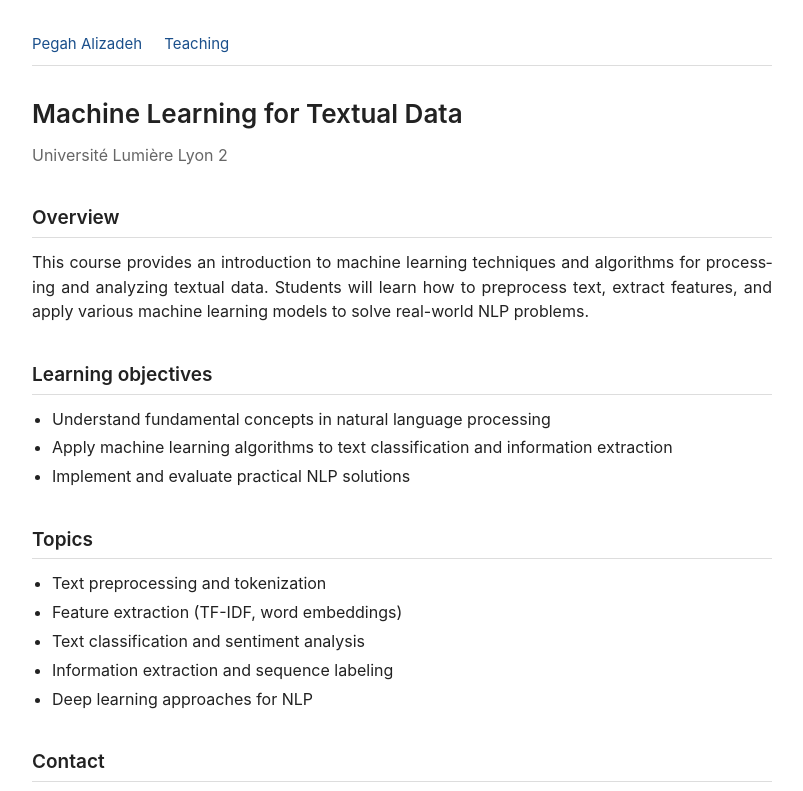
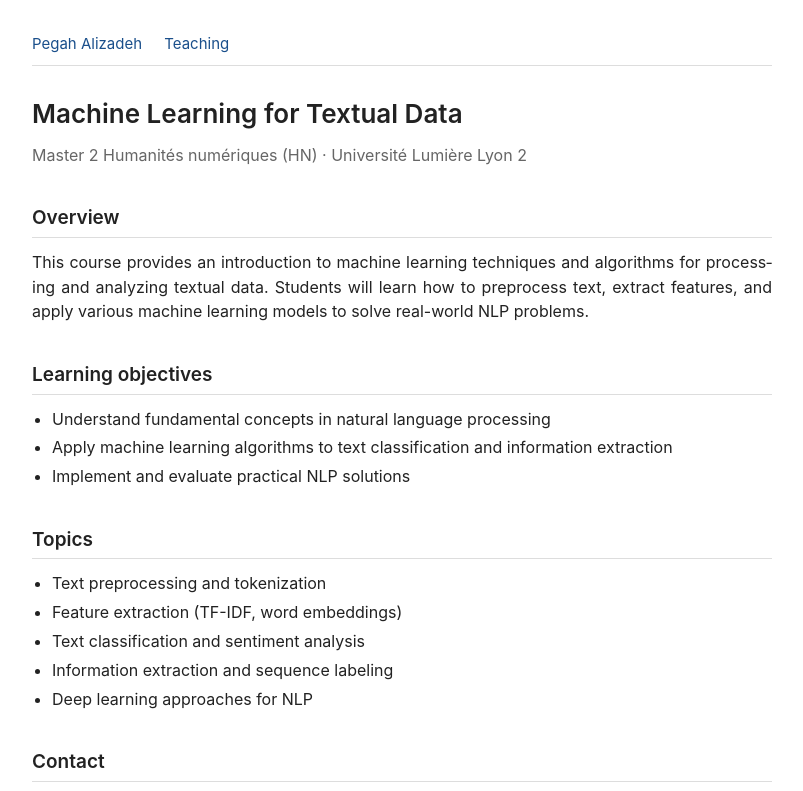
Before and after one commit to pegahani/pegahani.github.io, a plain HTML site: page machine-learning-textual-data.html in a window 1280 px wide. Shown: the top 791 px of the page, without its empty margins (238-1041 px from the left). Drawn offline with Linux system fonts and the light colour scheme.

Commit message:
Teaching: Machine Learning for Textual Data is for Master 2 Humanités numériques
Co-Authored-By: Claude Opus 5.5 <noreply@anthropic.com>

```diff
--- a/machine-learning-textual-data.html
+++ b/machine-learning-textual-data.html
@@ -4,7 +4,7 @@
   <meta charset="UTF-8">
   <meta name="viewport" content="width=device-width, initial-scale=1.0">
   <title>Machine Learning for Textual Data</title>
-  <meta name="description" content="Machine Learning for Textual Data: course by Pegah Alizadeh at Université Lumière Lyon 2.">
+  <meta name="description" content="Machine Learning for Textual Data: Master 2 Humanités numériques course by Pegah Alizadeh at Université Lumière Lyon 2.">
   <link rel="icon" href="favicon.svg" type="image/svg+xml">
   <link rel="stylesheet" href="style.css">
 </head>
@@ -15,7 +15,7 @@
   </nav>
 
   <h1>Machine Learning for Textual Data</h1>
-  <p class="muted">Université Lumière Lyon 2</p>
+  <p class="muted">Master 2 Humanités numériques (HN) · Université Lumière Lyon 2</p>
 
   <h2>Overview</h2>
   <p>This course provides an introduction to machine learning techniques and algorithms for processing and analyzing textual data. Students will learn how to preprocess text, extract features, and apply various machine learning models to solve real-world NLP problems.</p>
```
Also changed, not shown: index.html (+1 -1 lines).
